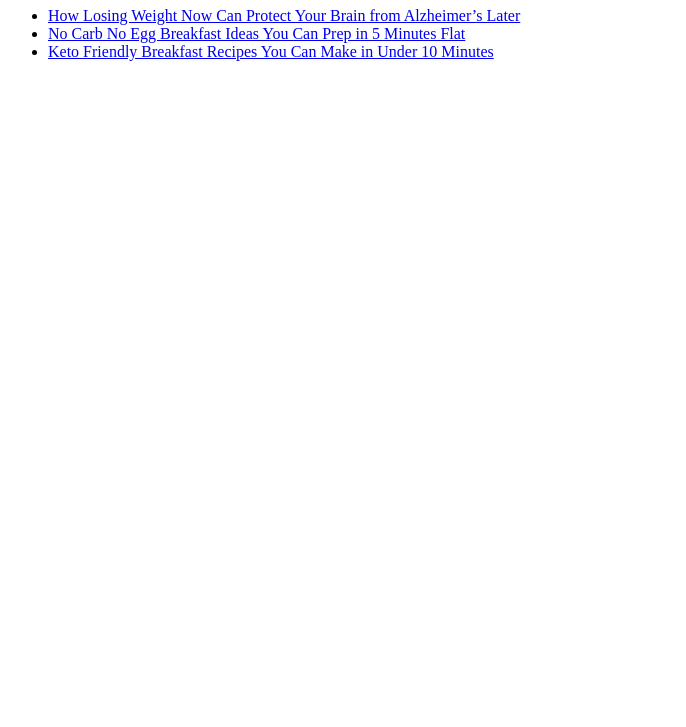
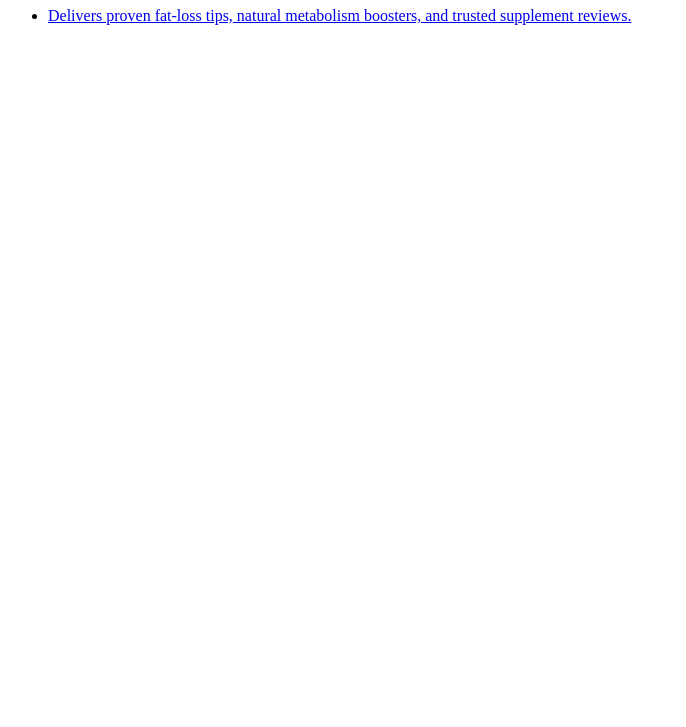
Before and after one commit to HonestReviewOfficial/post, a plain HTML site: page lose-weight-fast/index.html in a window 1280 px wide. Shown: the part 73-800 px from the top of the page, without its empty margins (0-686 px from the left). Drawn offline with Linux system fonts and the light colour scheme.

Commit message:
index.html

```diff
--- a/lose-weight-fast/index.html
+++ b/lose-weight-fast/index.html
@@ -8,9 +8,8 @@
 <body>
   <h1>Related Links</h1>
   <ul>
-    <li><a href="https://loseweightfasttodayok.com/how-losing-weight-now-can-protect-0/" rel="dofollow">How Losing Weight Now Can Protect Your Brain from Alzheimer’s Later</a></li>
-    <li><a href="https://loseweightfasttodayok.com/no-carb-no-egg-breakfast/" rel="dofollow">No Carb No Egg Breakfast Ideas You Can Prep in 5 Minutes Flat</a></li>
-    <li><a href="https://loseweightfasttodayok.com/keto-friendly-breakfast-recipes/" rel="dofollow">Keto Friendly Breakfast Recipes You Can Make in Under 10 Minutes</a></li>
+    <li><a href="https://loseweightfasttodayok.com/" rel="dofollow">Delivers proven fat-loss tips, natural metabolism boosters, and trusted supplement reviews.</a></li>
+
   </ul>
 </body>
 </html>
```
